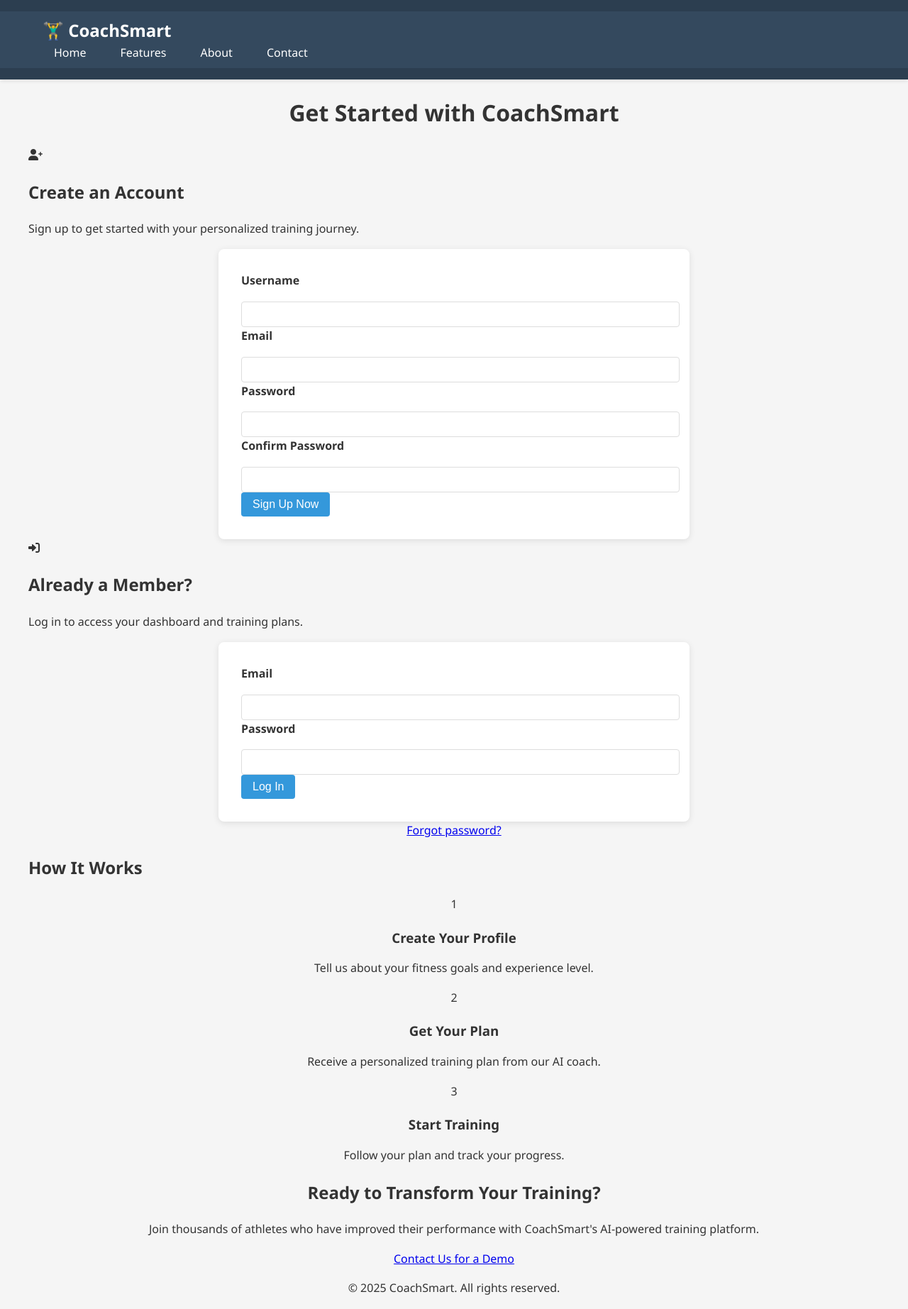
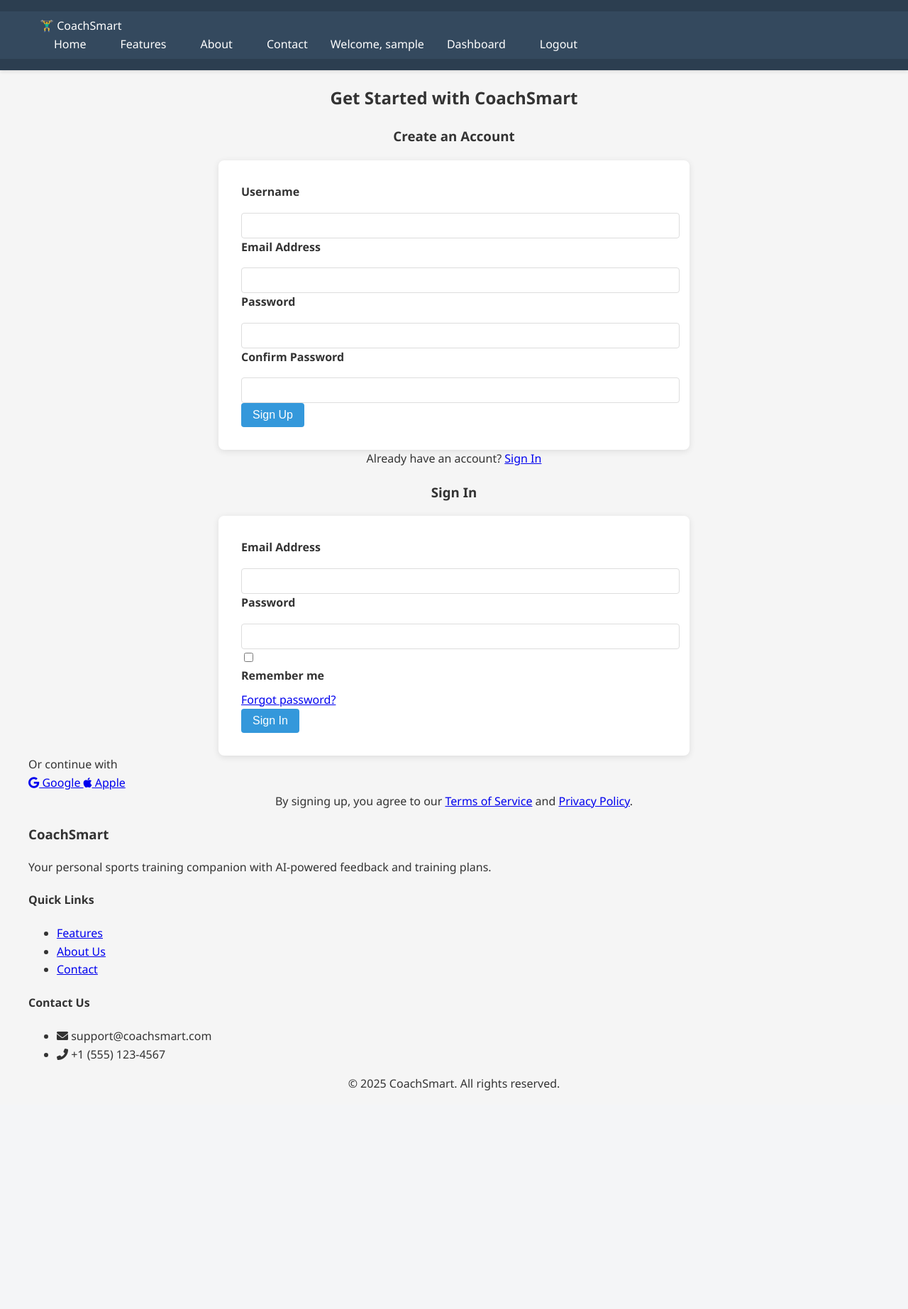
Before and after one commit to Zander-82/CoachSmart, a Flask app: page /get-started in a window 1280 px wide. Shown: the whole page at 71% size. After the commit the page ends 1537 px from the top, so only its background shows below. Run offline with Flask 3, Linux system fonts and the light colour scheme; the visitor is signed in with stand-in values (Sample User, id 1).

Commit message:
Fix home page rendering and implement base template with session-aware navigation

```diff
--- a/app.py
+++ b/app.py
@@ -26,7 +26,8 @@ create_tables()
 
 @app.route('/')
 def index():
-    return render_template('index.html')
+    username = session.get('username')
+    return render_template('index.html', username=username)
 
 @app.route('/features')
 def features():
--- /dev/null
+++ b/templates/base.html
@@ -0,0 +1,98 @@
+<!DOCTYPE html>
+<html lang="en">
+<head>
+    <meta charset="UTF-8">
+    <meta name="viewport" content="width=device-width, initial-scale=1.0">
+    <title>{% block title %}CoachSmart{% endblock %}</title>
+    <link rel="stylesheet" href="{{ url_for('static', filename='styles.css') }}">
+    <link rel="stylesheet" href="https://cdnjs.cloudflare.com/ajax/libs/font-awesome/6.0.0-beta3/css/all.min.css">
+</head>
+<body class="bg-gray-100">
+    <!-- Navigation -->
+    <header>
+        <nav class="bg-blue-600 text-white p-4">
+            <div class="container mx-auto flex justify-between items-center">
+                <a href="{{ url_for('index') }}" class="text-2xl font-bold">🏋️‍♂️ CoachSmart</a>
+                <ul class="flex space-x-6 items-center">
+                    <li><a href="{{ url_for('index') }}" class="hover:underline">Home</a></li>
+                    <li><a href="{{ url_for('features') }}" class="hover:underline">Features</a></li>
+                    <li><a href="{{ url_for('about') }}" class="hover:underline">About</a></li>
+                    <li><a href="{{ url_for('contact') }}" class="hover:underline">Contact</a></li>
+                    {% if 'user_id' in session %}
+                    <li class="ml-4">
+                        <span class="text-yellow-300 font-medium">Welcome, {{ session.get('username') }}</span>
+                    </li>
+                    <li>
+                        <a href="{{ url_for('dashboard') }}" class="bg-green-500 hover:bg-green-600 px-3 py-1 rounded">Dashboard</a>
+                    </li>
+                    <li>
+                        <a href="{{ url_for('logout') }}" class="bg-red-500 hover:bg-red-600 px-3 py-1 rounded">Logout</a>
+                    </li>
+                    {% else %}
+                    <li>
+                        <a href="{{ url_for('get_started') }}" class="bg-green-500 hover:bg-green-600 px-3 py-1 rounded">Get Started</a>
+                    </li>
+                    {% endif %}
+                </ul>
+            </div>
+        </nav>
+    </header>
+
+    <!-- Flash Messages -->
+    {% with messages = get_flashed_messages(with_categories=true) %}
+        {% if messages %}
+            <div class="container mx-auto mt-4">
+                {% for category, message in messages %}
+                    <div class="p-4 mb-4 text-sm rounded-lg {% if category == 'error' %}bg-red-100 text-red-700{% else %}bg-green-100 text-green-700{% endif %}">
+                        {{ message }}
+                    </div>
+                {% endfor %}
+            </div>
+        {% endif %}
+    {% endwith %}
+
+    <!-- Main Content -->
+    <main class="container mx-auto p-4">
+        {% block content %}{% endblock %}
+    </main>
+
+    <!-- Footer -->
+    <footer class="bg-gray-800 text-white p-8 mt-12">
+        <div class="container mx-auto">
+            <div class="grid grid-cols-1 md:grid-cols-3 gap-8">
+                <div>
+                    <h3 class="text-xl font-bold mb-4">CoachSmart</h3>
+                    <p class="text-gray-400">Your personal sports training companion with AI-powered feedback and training plans.</p>
+                </div>
+                <div>
+                    <h4 class="text-lg font-semibold mb-4">Quick Links</h4>
+                    <ul class="space-y-2">
+                        <li><a href="{{ url_for('features') }}" class="text-gray-400 hover:text-white">Features</a></li>
+                        <li><a href="{{ url_for('about') }}" class="text-gray-400 hover:text-white">About Us</a></li>
+                        <li><a href="{{ url_for('contact') }}" class="text-gray-400 hover:text-white">Contact</a></li>
+                        {% if 'user_id' not in session %}
+                        <li><a href="{{ url_for('get_started') }}" class="text-gray-400 hover:text-white">Get Started</a></li>
+                        {% endif %}
+                    </ul>
+                </div>
+                <div>
+                    <h4 class="text-lg font-semibold mb-4">Contact Us</h4>
+                    <ul class="space-y-2 text-gray-400">
+                        <li class="flex items-center">
+                            <i class="fas fa-envelope mr-2"></i>
+                            <span>support@coachsmart.com</span>
+                        </li>
+                        <li class="flex items-center">
+                            <i class="fas fa-phone-alt mr-2"></i>
+                            <span>+1 (555) 123-4567</span>
+                        </li>
+                    </ul>
+                </div>
+            </div>
+            <div class="border-t border-gray-700 mt-8 pt-8 text-center text-gray-400">
+                <p>&copy; 2025 CoachSmart. All rights reserved.</p>
+            </div>
+        </div>
+    </footer>
+</body>
+</html>
--- a/templates/get_started.html
+++ b/templates/get_started.html
@@ -1,43 +1,26 @@
-<!DOCTYPE html>
-<html lang="en">
-<head>
-    <meta charset="UTF-8">
-    <meta name="viewport" content="width=device-width, initial-scale=1.0">
-    <title>Get Started - CoachSmart</title>
-    <link rel="stylesheet" href="{{ url_for('static', filename='styles.css') }}">
-    <link rel="stylesheet" href="https://cdnjs.cloudflare.com/ajax/libs/font-awesome/6.0.0-beta3/css/all.min.css">
-</head>
-<body class="bg-gray-100">
-    <!-- Navigation -->
-    <header>
-        <nav class="bg-blue-600 text-white p-4">
-            <div class="container">
-                <h1 class="text-2xl font-bold">🏋️‍♂️ CoachSmart</h1>
-                <ul>
-                    <li><a href="{{ url_for('index') }}">Home</a></li>
-                    <li><a href="{{ url_for('features') }}">Features</a></li>
-                    <li><a href="{{ url_for('about') }}">About</a></li>
-                    <li><a href="{{ url_for('contact') }}">Contact</a></li>
-                </ul>
+{% extends "base.html" %}
+
+{% block title %}Get Started - CoachSmart{% endblock %}
+
+{% block content %}
+<div class="max-w-4xl mx-auto">
+    <h2 class="text-3xl font-bold text-center mb-8">Get Started with CoachSmart</h2>
+
+    {% with messages = get_flashed_messages(with_categories=true) %}
+        {% if messages %}
+            {% for category, message in messages %}
+                <div class="p-4 mb-6 text-sm rounded-lg {% if category == 'error' %}bg-red-100 text-red-700{% else %}bg-green-100 text-green-700{% endif %}">
+                    {{ message }}
                 </div>
-        </nav>
-    </header>
+            {% endfor %}
+        {% endif %}
+    {% endwith %}
 
-    <!-- Main Content -->
-    <main class="container mx-auto p-4">
-        <div class="max-w-4xl mx-auto bg-white rounded-lg shadow-md p-8">
-            <h1 class="text-4xl font-bold text-center mb-8">Get Started with CoachSmart</h1>
-
-            <div class="grid grid-cols-1 md:grid-cols-2 gap-8 mb-12">
+    <div class="bg-white rounded-lg shadow-md overflow-hidden">
+        <div class="md:flex">
             <!-- Sign Up Form -->
-                <div class="bg-blue-50 p-6 rounded-lg">
-                    <div class="flex items-center mb-4">
-                        <div class="bg-blue-100 p-3 rounded-full mr-4">
-                            <i class="fas fa-user-plus text-blue-600 text-xl"></i>
-                        </div>
-                        <h2 class="text-2xl font-semibold">Create an Account</h2>
-                    </div>
-                    <p class="text-gray-700 mb-4">Sign up to get started with your personalized training journey.</p>
+            <div class="w-full md:w-1/2 p-8 border-b md:border-b-0 md:border-r">
+                <h3 class="text-2xl font-semibold mb-6 text-center">Create an Account</h3>
 
                 <form action="{{ url_for('signup') }}" method="POST" class="space-y-4">
                     <div>
@@ -46,7 +29,7 @@
                                class="w-full px-4 py-2 border rounded-lg focus:ring-2 focus:ring-blue-500 focus:border-blue-500">
                     </div>
                     <div>
-                            <label for="email" class="block text-sm font-medium text-gray-700 mb-1">Email</label>
+                        <label for="email" class="block text-sm font-medium text-gray-700 mb-1">Email Address</label>
                         <input type="email" id="email" name="email" required
                                class="w-full px-4 py-2 border rounded-lg focus:ring-2 focus:ring-blue-500 focus:border-blue-500">
                     </div>
@@ -60,83 +43,73 @@
                         <input type="password" id="confirm_password" name="confirm_password" required
                                class="w-full px-4 py-2 border rounded-lg focus:ring-2 focus:ring-blue-500 focus:border-blue-500">
                     </div>
-                        <button type="submit" class="w-full bg-blue-600 hover:bg-blue-700 text-white font-bold py-2 px-4 rounded-lg transition duration-200">
-                            Sign Up Now
+                    <button type="submit" class="w-full bg-blue-500 hover:bg-blue-600 text-white font-bold py-2 px-4 rounded-lg transition duration-200">
+                        Sign Up
                     </button>
                 </form>
+
+                <div class="mt-6 text-center text-sm text-gray-600">
+                    Already have an account?
+                    <a href="#signin" class="text-blue-500 hover:underline">Sign In</a>
+                </div>
             </div>
 
             <!-- Sign In Form -->
-                <div class="bg-green-50 p-6 rounded-lg">
-                    <div class="flex items-center mb-4">
-                        <div class="bg-green-100 p-3 rounded-full mr-4">
-                            <i class="fas fa-sign-in-alt text-green-600 text-xl"></i>
-                        </div>
-                        <h2 class="text-2xl font-semibold">Already a Member?</h2>
-                    </div>
-                    <p class="text-gray-700 mb-4">Log in to access your dashboard and training plans.</p>
+            <div class="w-full md:w-1/2 p-8" id="signin">
+                <h3 class="text-2xl font-semibold mb-6 text-center">Sign In</h3>
 
                 <form action="{{ url_for('signin') }}" method="POST" class="space-y-4">
                     <div>
-                            <label for="login_email" class="block text-sm font-medium text-gray-700 mb-1">Email</label>
-                            <input type="email" id="login_email" name="email" required
-                                   class="w-full px-4 py-2 border rounded-lg focus:ring-2 focus:ring-green-500 focus:border-green-500">
+                        <label for="signin_email" class="block text-sm font-medium text-gray-700 mb-1">Email Address</label>
+                        <input type="email" id="signin_email" name="email" required
+                               class="w-full px-4 py-2 border rounded-lg focus:ring-2 focus:ring-blue-500 focus:border-blue-500">
                     </div>
                     <div>
-                            <label for="login_password" class="block text-sm font-medium text-gray-700 mb-1">Password</label>
-                            <input type="password" id="login_password" name="password" required
-                                   class="w-full px-4 py-2 border rounded-lg focus:ring-2 focus:ring-green-500 focus:border-green-500">
+                        <label for="signin_password" class="block text-sm font-medium text-gray-700 mb-1">Password</label>
+                        <input type="password" id="signin_password" name="password" required
+                               class="w-full px-4 py-2 border rounded-lg focus:ring-2 focus:ring-blue-500 focus:border-blue-500">
                     </div>
-                        <button type="submit" class="w-full bg-green-600 hover:bg-green-700 text-white font-bold py-2 px-4 rounded-lg transition duration-200">
-                            Log In
+                    <div class="flex items-center justify-between">
+                        <div class="flex items-center">
+                            <input type="checkbox" id="remember_me" name="remember_me" class="h-4 w-4 text-blue-600 focus:ring-blue-500 border-gray-300 rounded">
+                            <label for="remember_me" class="ml-2 block text-sm text-gray-700">Remember me</label>
+                        </div>
+                        <div class="text-sm">
+                            <a href="#" class="font-medium text-blue-500 hover:text-blue-400">Forgot password?</a>
+                        </div>
+                    </div>
+                    <button type="submit" class="w-full bg-green-500 hover:bg-green-600 text-white font-bold py-2 px-4 rounded-lg transition duration-200">
+                        Sign In
                     </button>
                 </form>
 
-                    <div class="mt-4 text-center">
-                        <a href="#" class="text-sm text-green-600 hover:underline">Forgot password?</a>
+                <div class="mt-6">
+                    <div class="relative">
+                        <div class="absolute inset-0 flex items-center">
+                            <div class="w-full border-t border-gray-300"></div>
+                        </div>
+                        <div class="relative flex justify-center text-sm">
+                            <span class="px-2 bg-white text-gray-500">Or continue with</span>
+                        </div>
+                    </div>
+
+                    <div class="mt-6 grid grid-cols-2 gap-3">
+                        <a href="#" class="w-full flex items-center justify-center px-4 py-2 border border-gray-300 rounded-lg shadow-sm text-sm font-medium text-gray-700 bg-white hover:bg-gray-50">
+                            <i class="fab fa-google text-red-500 mr-2"></i> Google
+                        </a>
+                        <a href="#" class="w-full flex items-center justify-center px-4 py-2 border border-gray-300 rounded-lg shadow-sm text-sm font-medium text-gray-700 bg-white hover:bg-gray-50">
+                            <i class="fab fa-apple text-gray-800 mr-2"></i> Apple
+                        </a>
+                    </div>
+                </div>
             </div>
         </div>
     </div>
 
-            <div class="bg-gray-50 p-6 rounded-lg mb-8">
-                <h2 class="text-2xl font-semibold mb-4">How It Works</h2>
-                <div class="grid grid-cols-1 md:grid-cols-3 gap-6">
-                    <div class="text-center">
-                        <div class="bg-blue-100 w-16 h-16 rounded-full flex items-center justify-center mx-auto mb-3">
-                            <span class="text-2xl font-bold text-blue-600">1</span>
-                        </div>
-                        <h3 class="font-semibold mb-1">Create Your Profile</h3>
-                        <p class="text-sm text-gray-600">Tell us about your fitness goals and experience level.</p>
-                    </div>
-                    <div class="text-center">
-                        <div class="bg-blue-100 w-16 h-16 rounded-full flex items-center justify-center mx-auto mb-3">
-                            <span class="text-2xl font-bold text-blue-600">2</span>
-                        </div>
-                        <h3 class="font-semibold mb-1">Get Your Plan</h3>
-                        <p class="text-sm text-gray-600">Receive a personalized training plan from our AI coach.</p>
-                    </div>
-                    <div class="text-center">
-                        <div class="bg-blue-100 w-16 h-16 rounded-full flex items-center justify-center mx-auto mb-3">
-                            <span class="text-2xl font-bold text-blue-600">3</span>
-                        </div>
-                        <h3 class="font-semibold mb-1">Start Training</h3>
-                        <p class="text-sm text-gray-600">Follow your plan and track your progress.</p>
+    <div class="mt-8 text-center text-sm text-gray-600">
+        By signing up, you agree to our
+        <a href="#" class="text-blue-500 hover:underline">Terms of Service</a> and
+        <a href="#" class="text-blue-500 hover:underline">Privacy Policy</a>.
     </div>
 </div>
-            </div>
-
-            <div class="text-center">
-                <h2 class="text-2xl font-semibold mb-4">Ready to Transform Your Training?</h2>
-                <p class="text-gray-600 mb-6 max-w-2xl mx-auto">Join thousands of athletes who have improved their performance with CoachSmart's AI-powered training platform.</p>
-                <a href="{{ url_for('contact') }}" class="inline-block bg-blue-600 hover:bg-blue-700 text-white font-bold py-3 px-8 rounded-lg transition duration-200">
-                    Contact Us for a Demo
-                </a>
-            </div>
-        </div>
-    </main>
-
-    <footer class="text-center p-4 mt-8 bg-gray-800 text-white">
-        <p>&copy; 2025 CoachSmart. All rights reserved.</p>
-    </footer>
-</body>
-</html>
+{% endblock %}
```
Also changed, not shown: templates/about.html (+61 -52 lines), templates/contact.html (+74 -78 lines), templates/features.html (+36 -46 lines), templates/index.html (+20 -82 lines). Lines whose indentation alone changed are shown as unchanged.
